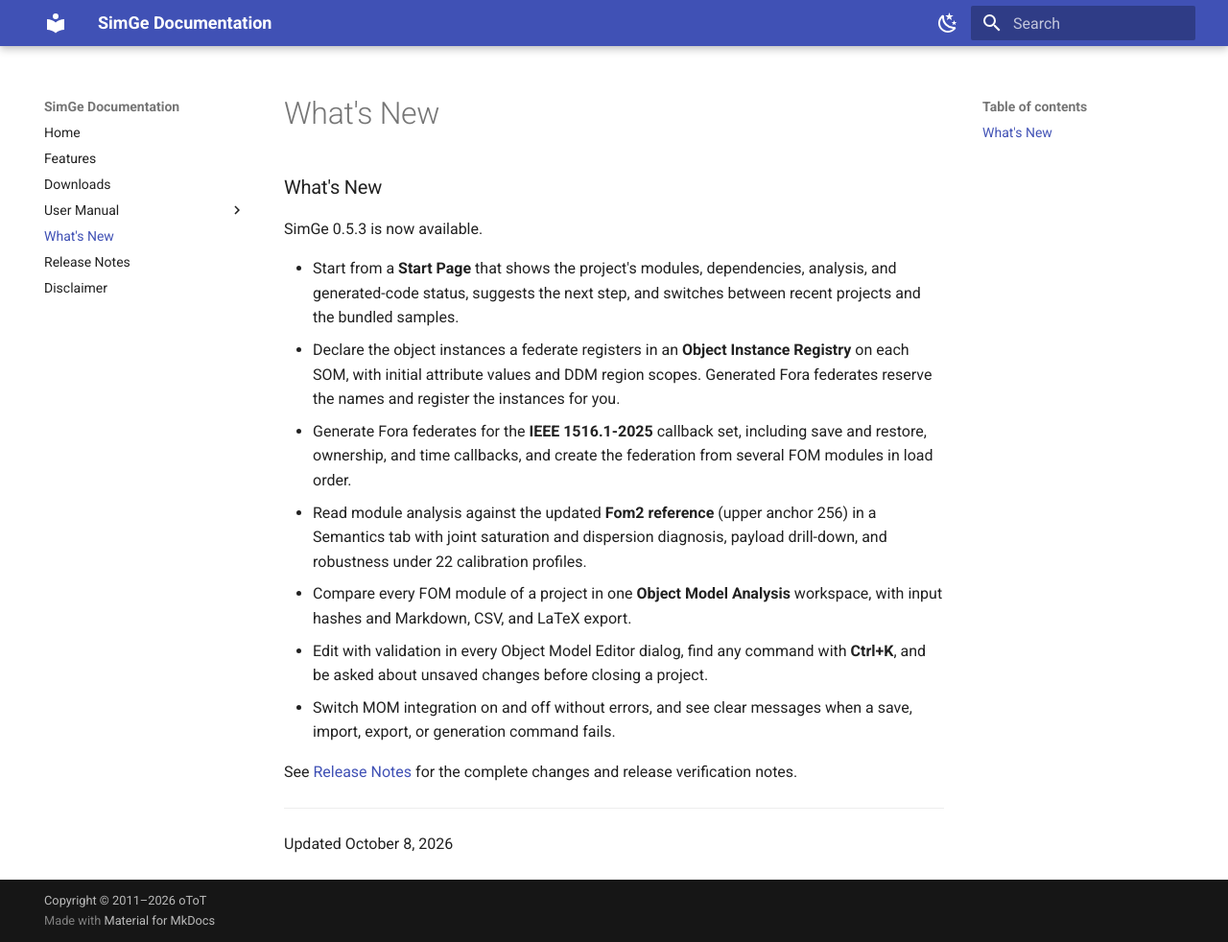
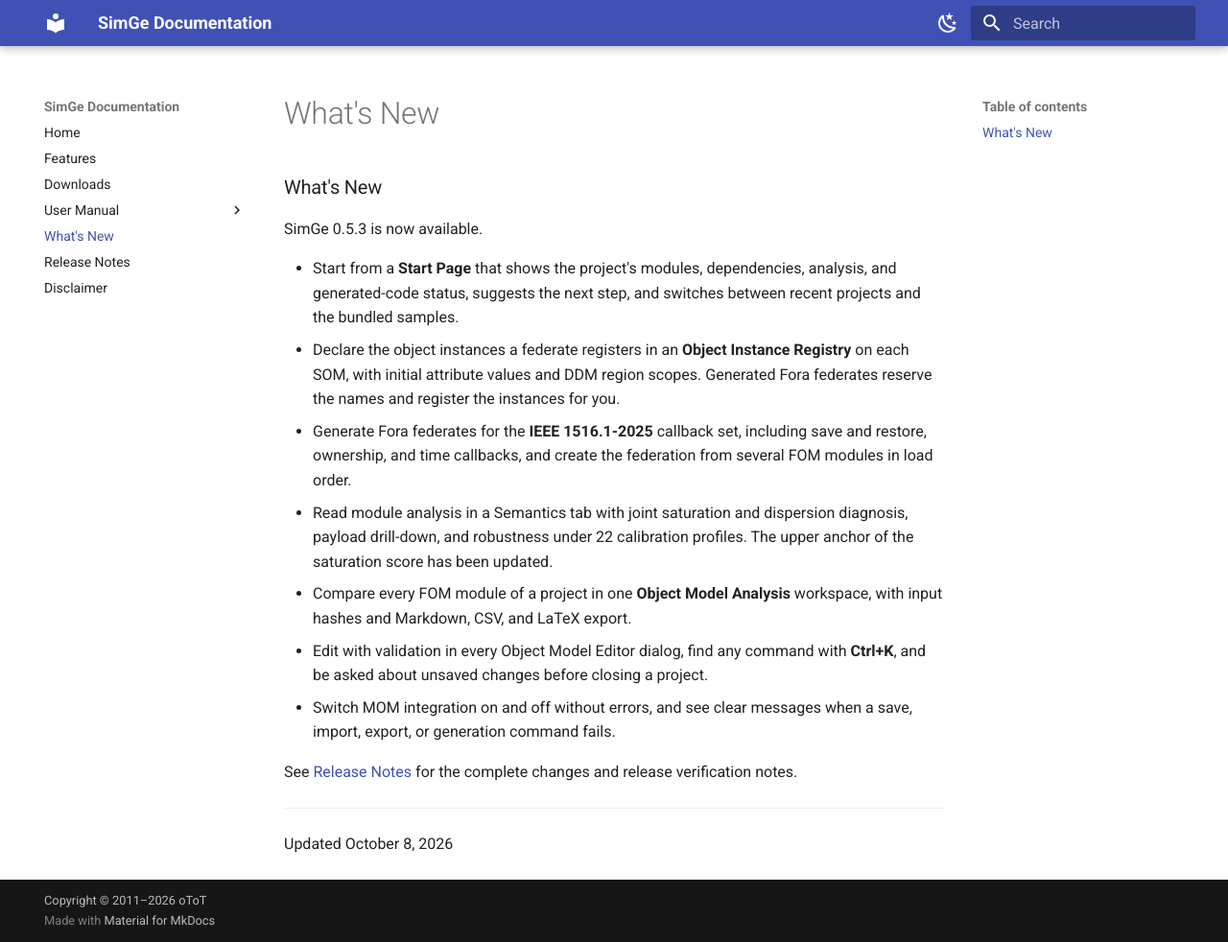
Before and after one commit to otopcu/simge-site, an MkDocs documentation site: the page built from docs/WhatsNew.md, in a window 1280 px wide and 982 px high. Shown: the whole window at 96% size. Built offline with MkDocs 1.6.1 and Material for MkDocs 9.7.7, drawn with Linux system fonts in a browser that asks for light colours.

Commit message:
Publish documentation update (2026-10-08)

```diff
--- a/docs/WhatsNew.md
+++ b/docs/WhatsNew.md
@@ -5,7 +5,7 @@ SimGe 0.5.3 is now available.
 - Start from a **Start Page** that shows the project's modules, dependencies, analysis, and generated-code status, suggests the next step, and switches between recent projects and the bundled samples.
 - Declare the object instances a federate registers in an **Object Instance Registry** on each SOM, with initial attribute values and DDM region scopes. Generated Fora federates reserve the names and register the instances for you.
 - Generate Fora federates for the **IEEE 1516.1-2025** callback set, including save and restore, ownership, and time callbacks, and create the federation from several FOM modules in load order.
-- Read module analysis against the updated **Fom2 reference** (upper anchor 256) in a Semantics tab with joint saturation and dispersion diagnosis, payload drill-down, and robustness under 22 calibration profiles.
+- Read module analysis in a Semantics tab with joint saturation and dispersion diagnosis, payload drill-down, and robustness under 22 calibration profiles. The upper anchor of the saturation score has been updated.
 - Compare every FOM module of a project in one **Object Model Analysis** workspace, with input hashes and Markdown, CSV, and LaTeX export.
 - Edit with validation in every Object Model Editor dialog, find any command with **Ctrl+K**, and be asked about unsaved changes before closing a project.
 - Switch MOM integration on and off without errors, and see clear messages when a save, import, export, or generation command fails.
```
